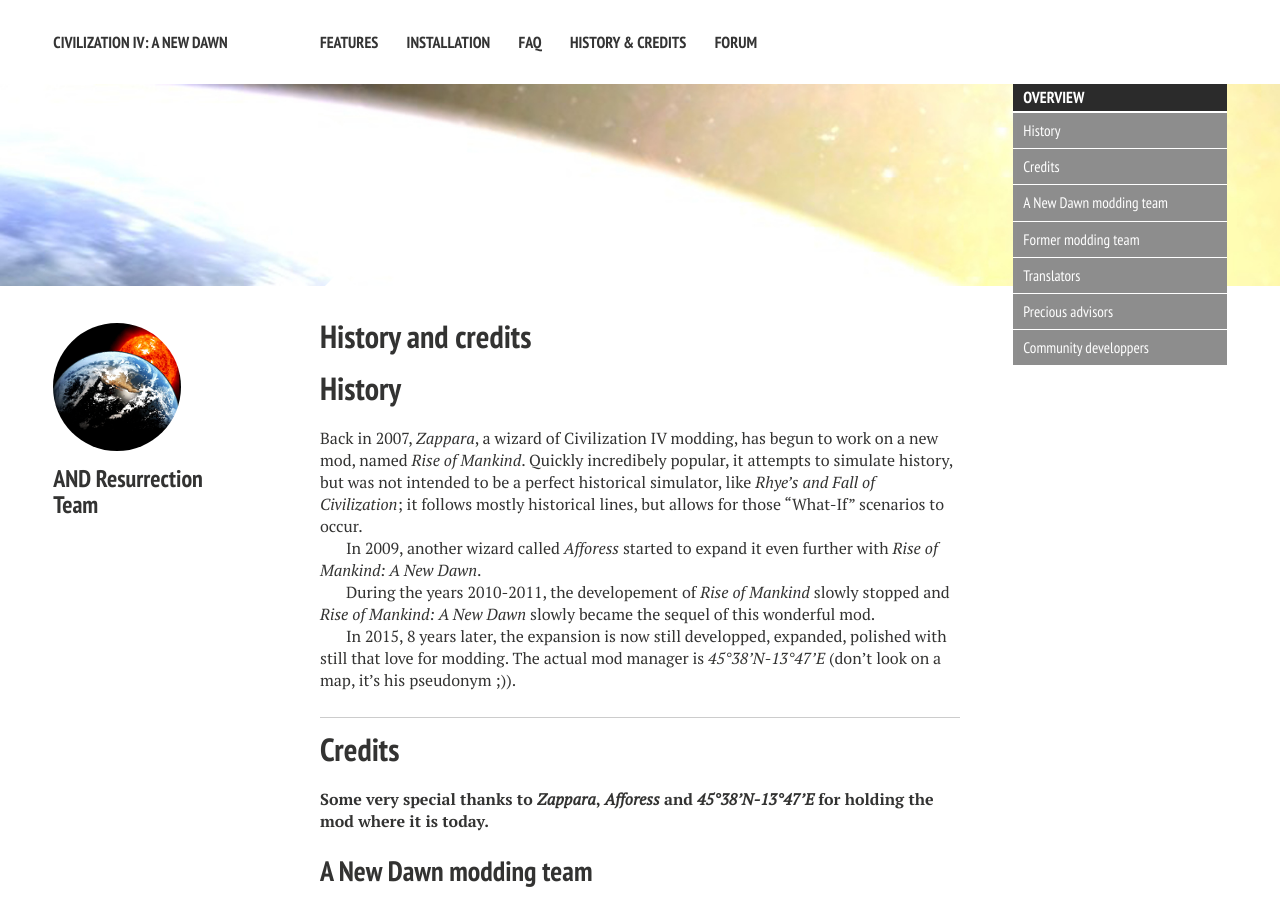
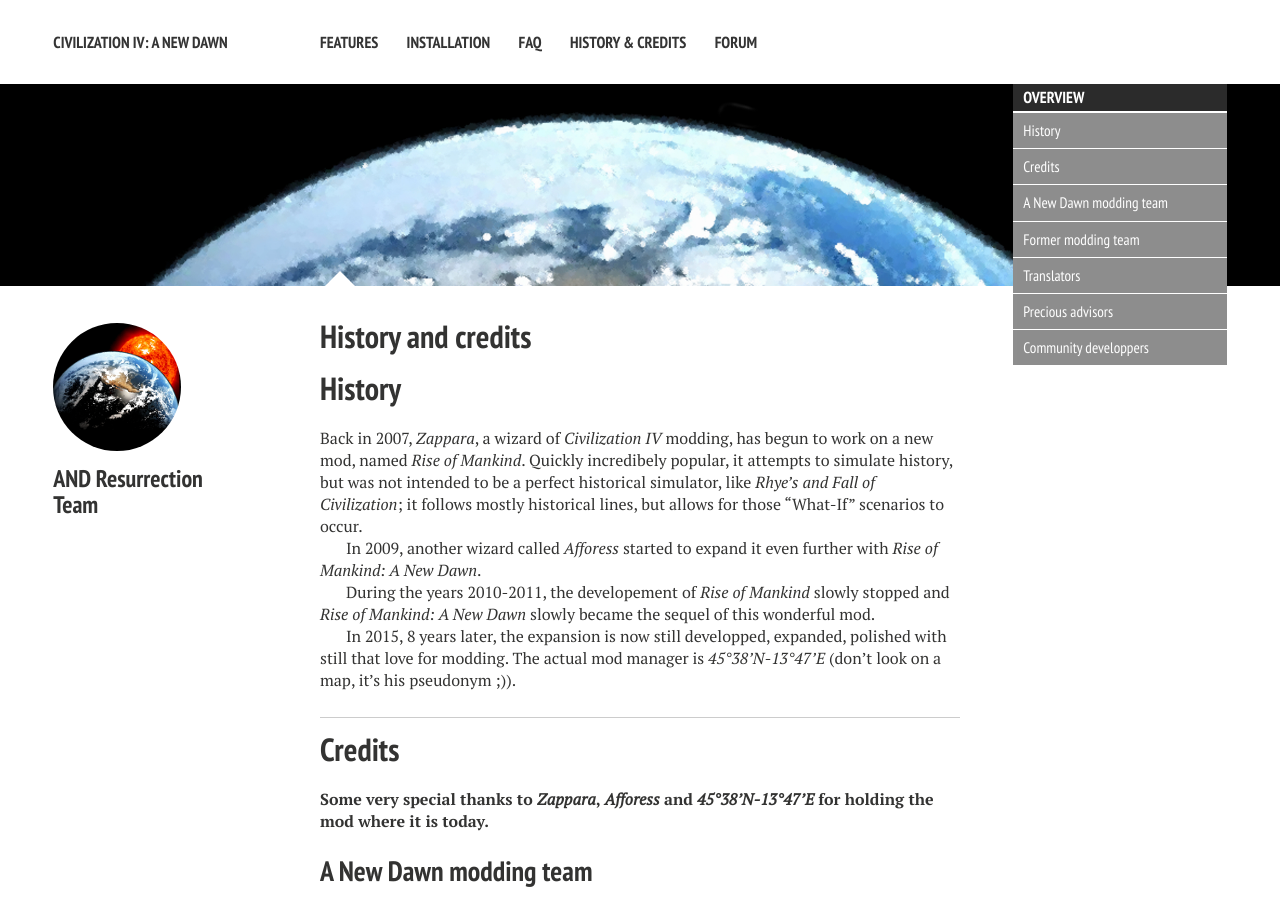
Before and after one commit to dbkblk/rand_website, a Jekyll site: the page built from pages/credits/index.md, in a window 1280 px wide and 900 px high. Built offline with Jekyll 4.4.1, drawn with Linux system fonts in a browser that asks for light colours; nearby versions of some CDN libraries.

```diff
--- a/pages/credits/index.md
+++ b/pages/credits/index.md
@@ -21,7 +21,7 @@ image:
 
 # History
 
-Back in 2007, _Zappara_, a wizard of Civilization IV modding, has begun to work on a new mod, named _Rise of Mankind_. Quickly incredibely popular, it attempts to simulate history, but was not intended to be a perfect historical simulator, like _Rhye's and Fall of Civilization_; it follows mostly historical lines, but allows for those "What-If" scenarios to occur.
+Back in 2007, _Zappara_, a wizard of _Civilization IV_ modding, has begun to work on a new mod, named _Rise of Mankind_. Quickly incredibely popular, it attempts to simulate history, but was not intended to be a perfect historical simulator, like _Rhye's and Fall of Civilization_; it follows mostly historical lines, but allows for those "What-If" scenarios to occur.
 
 In 2009, another wizard called _Afforess_ started to expand it even further with _Rise of Mankind: A New Dawn_.
 
```
Also changed, not shown: _includes/main.md (+6 -1 lines), _includes/_navigation.html (line endings or trailing spaces), images/history.jpg.
